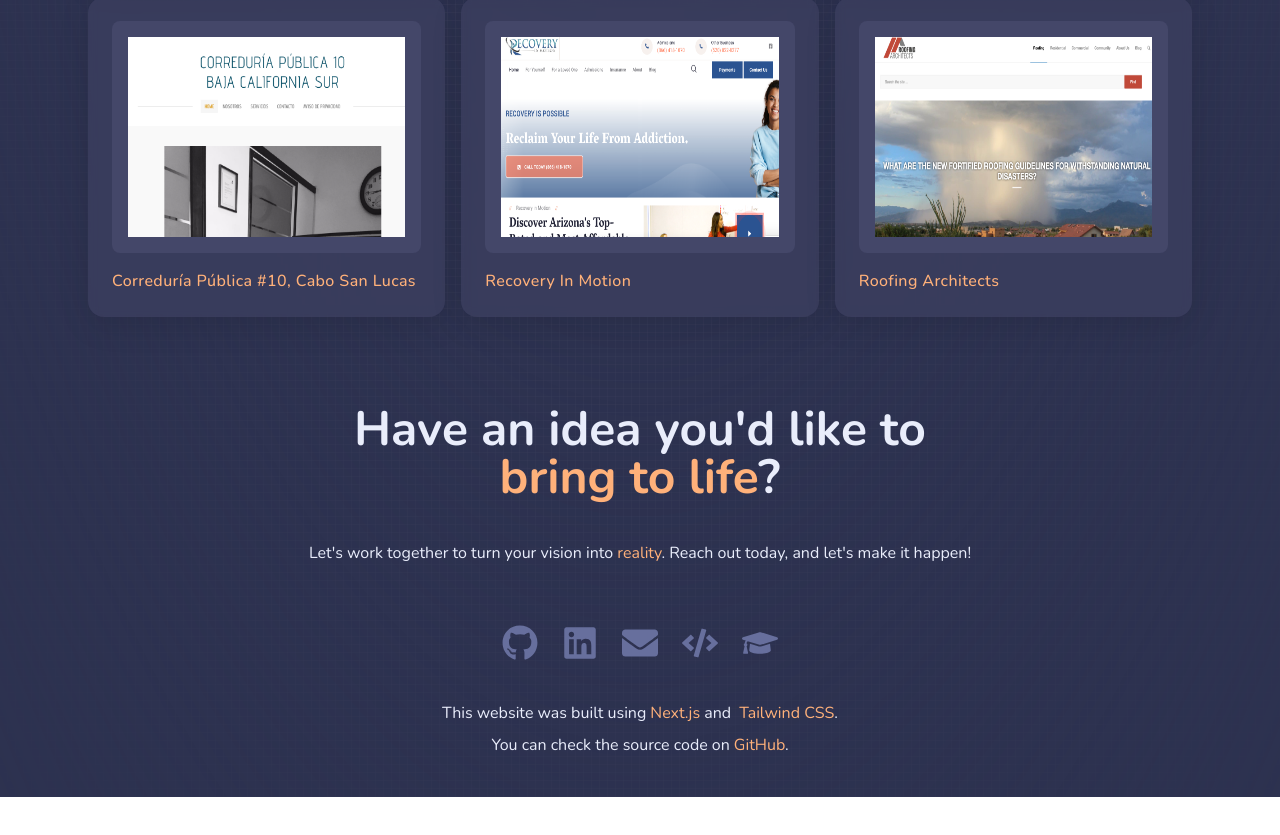
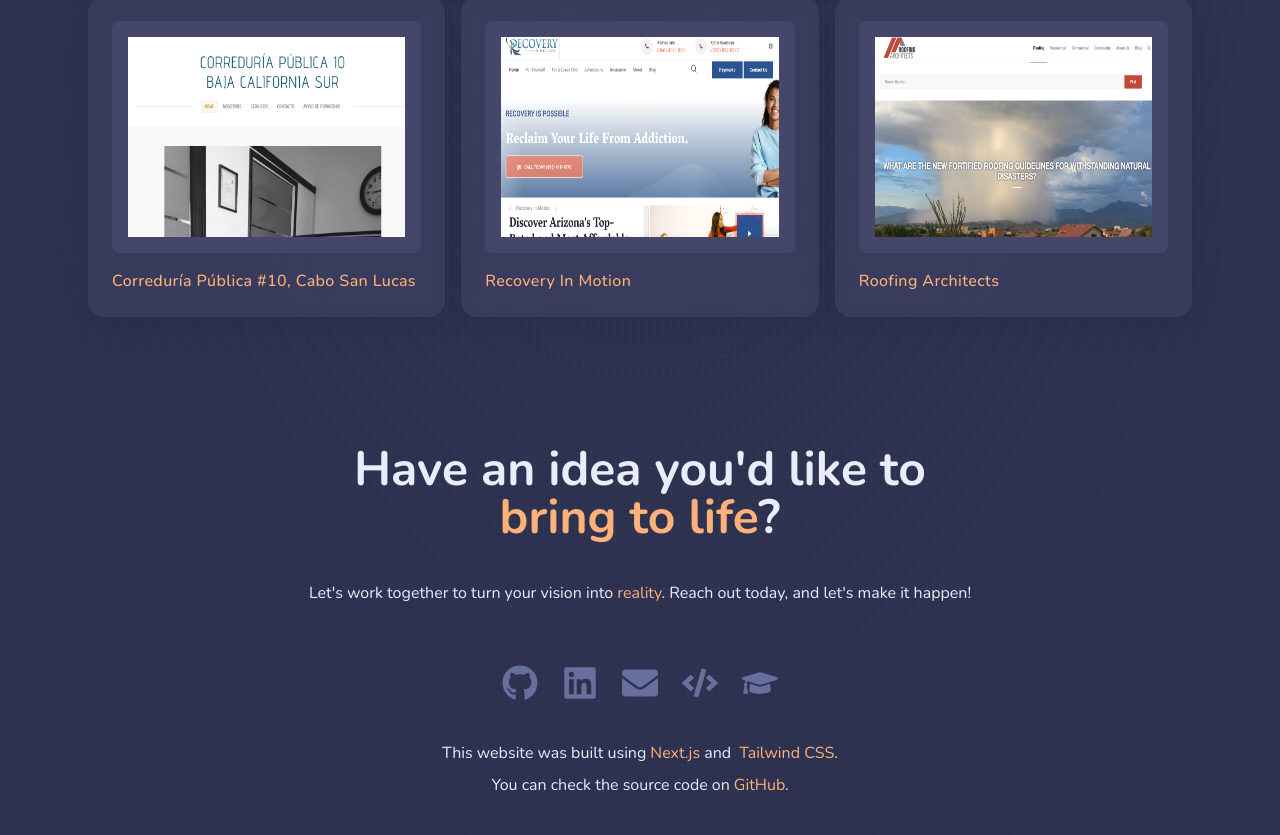
Before and after one commit to jessicaArvizu/next_portfolio, a Next.js app: page / in a window 1280 px wide. Shown: the part 2204-3039 px from the top of the page. Before the commit the page ends 3001 px from the top, so only its background shows below. Built offline with nearby package versions, Linux system fonts and the light colour scheme.

Commit message:
Update Footer.tsx

```diff
--- a/components/Contact/Footer.tsx
+++ b/components/Contact/Footer.tsx
@@ -5,7 +5,7 @@ const Footer = () => {
     return (
         <footer
             id={SectionsEnum.Contact}
-            className="w-full flex items-center justify-center text-center py-10"
+            className="w-full flex items-center justify-center text-center py-10 p-10 lg:p-20"
         >
             <div className="flex flex-col items-center justify-center text-center">
                 <h1 className="heading lg:max-w-[45vw]">
```
